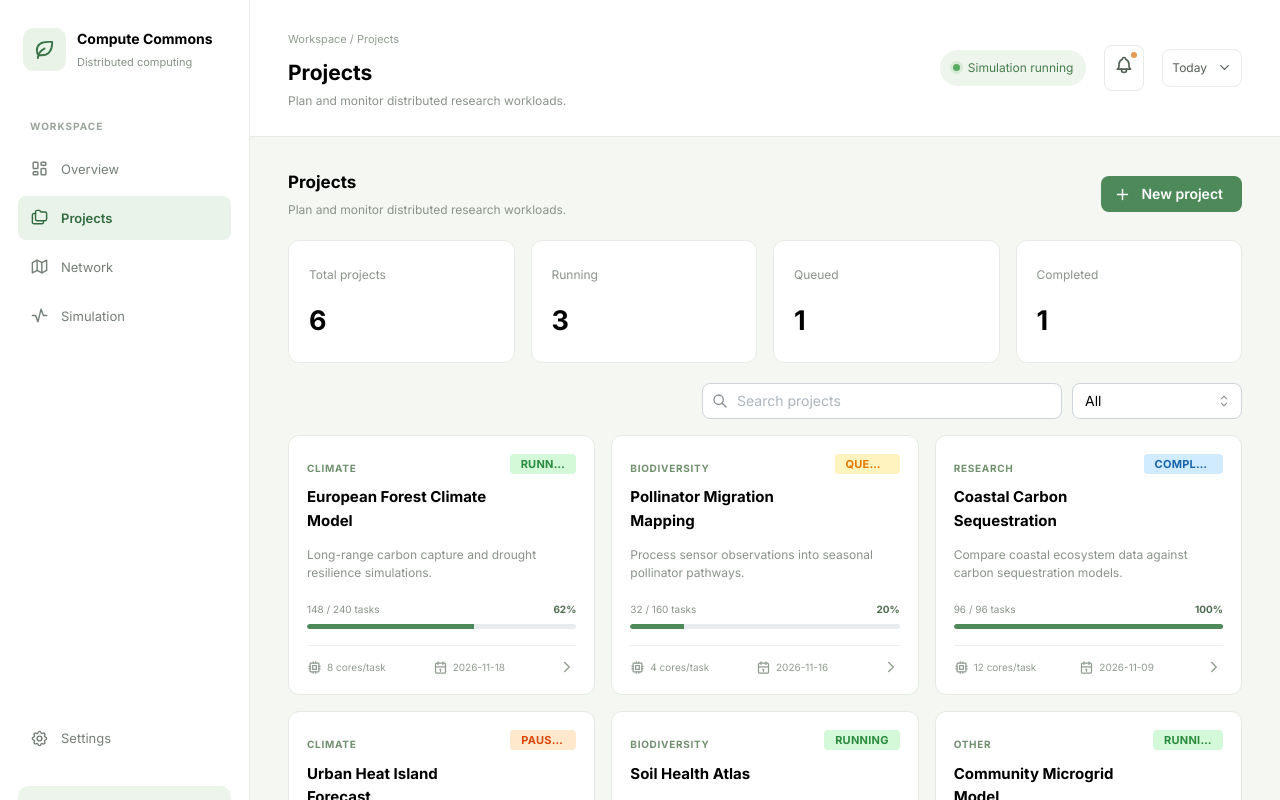
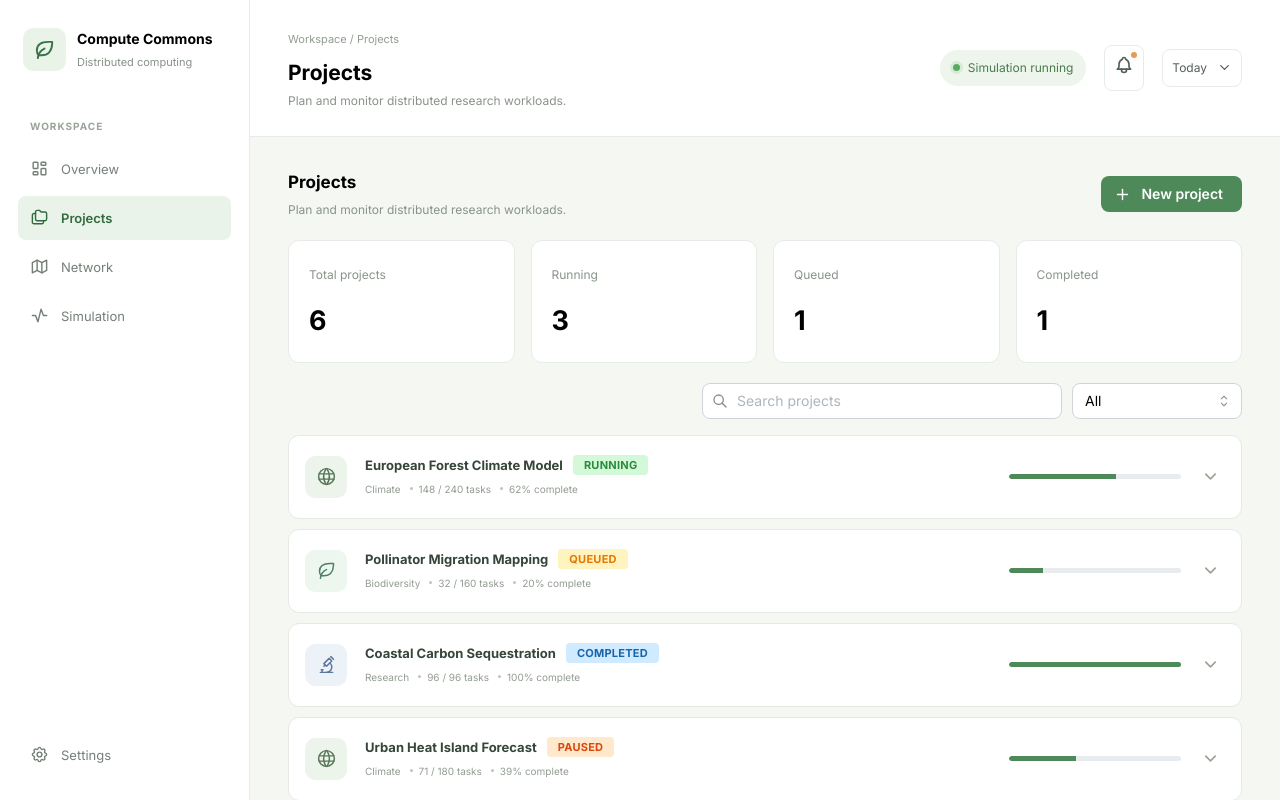
Before and after one commit to karolinakwasny/Odoo_Hackathon_6th_Edition, a React (Vite) app in the folder compute-commons-admin/: page /projects in a window 1280 px wide. Shown: the top 800 px of the page. Built offline with nearby package versions, Linux system fonts and the light colour scheme.

Commit message:
projects changed

```diff
--- a/compute-commons-admin/src/features/projects/components/ProjectCard.tsx
+++ b/compute-commons-admin/src/features/projects/components/ProjectCard.tsx
@@ -1,35 +1,86 @@
-import { IconCpu, IconCalendar, IconChevronRight } from '@tabler/icons-react'
-import { Progress } from '@mantine/core'
+import {
+  IconCalendar,
+  IconChevronDown,
+  IconCpu,
+  IconDots,
+  IconLeaf,
+  IconMicroscope,
+  IconServer,
+  IconWorld,
+} from '@tabler/icons-react'
+import { Button, Progress } from '@mantine/core'
 import { useNavigate } from 'react-router-dom'
-import type { Project } from '../types'
+import type { Project, ProjectCategory } from '../types'
 import { StatusBadge } from '../../../components/ui/StatusBadge'
 
-export function ProjectCard({ project }: { project: Project }) {
+interface ProjectCardProps {
+  project: Project
+  expanded: boolean
+  onToggle: () => void
+}
+
+const categoryIcons = {
+  Climate: IconWorld,
+  Biodiversity: IconLeaf,
+  Research: IconMicroscope,
+  Other: IconDots,
+} satisfies Record<ProjectCategory, typeof IconWorld>
+
+export function ProjectCard({ project, expanded, onToggle }: ProjectCardProps) {
   const navigate = useNavigate()
   const total = project.requirements.taskCount
   const progress = total > 0 ? Math.round(project.completedTasks / total * 100) : 0
+  const CategoryIcon = categoryIcons[project.category]
+
   return (
-    <article className="project-card" role="button" tabIndex={0} onClick={() => navigate(`/projects/${project.id}`)} onKeyDown={(event) => {
-      if (event.key === 'Enter') navigate(`/projects/${project.id}`)
-    }}>
-      <div className="project-card-top">
-        <div>
-          <span className="project-category">{project.category}</span>
-          <h3>{project.name}</h3>
+    <article className={`project-list-item${expanded ? ' expanded' : ''}`}>
+      <button
+        type="button"
+        className="project-list-trigger"
+        aria-expanded={expanded}
+        onClick={onToggle}
+      >
+        <span className={`project-category-icon ${project.category.toLowerCase()}`}>
+          <CategoryIcon size={21} stroke={1.7} />
+        </span>
+        <span className="project-list-main">
+          <span className="project-list-title-row">
+            <strong>{project.name}</strong>
+            <StatusBadge status={project.status} />
+          </span>
+          <span className="project-list-summary">
+            <span>{project.category}</span>
+            <span>{project.completedTasks} / {total} tasks</span>
+            <span>{progress}% complete</span>
+          </span>
+        </span>
+        <span className="project-list-progress">
+          <Progress value={progress} color="forest" size="sm" radius="xl" />
+        </span>
+        <IconChevronDown className="project-expand-icon" size={19} />
+      </button>
+
+      {expanded && (
+        <div className="project-expanded-content">
+          <p className="project-description">{project.description}</p>
+          <dl className="project-detail-grid">
+            <div><dt>Priority</dt><dd>{project.priority}</dd></div>
+            <div><dt>Strategy</dt><dd>{project.schedulingStrategy}</dd></div>
+            <div><dt>CPU</dt><dd>{project.requirements.cpuCoresPerTask} cores/task</dd></div>
+            <div><dt>Memory</dt><dd>{project.requirements.memoryMbPerTask.toLocaleString()} MB/task</dd></div>
+            <div><dt>Duration</dt><dd>{project.requirements.estimatedDurationSeconds}s/task</dd></div>
+            <div><dt>Renewable postponement</dt><dd>{project.requirements.postponeForRenewableEnergy ? 'Enabled' : 'Disabled'}</dd></div>
+            <div><dt><IconCalendar size={14} /> Created</dt><dd>{project.createdAt}</dd></div>
+            <div><dt><IconServer size={14} /> Allocated nodes</dt><dd>{project.allocatedNodes.length ? project.allocatedNodes.join(', ') : 'None yet'}</dd></div>
+          </dl>
+          <div className="project-expanded-footer">
+            <span><IconCpu size={15} /> {project.requirements.taskCount} total tasks</span>
+            <Button variant="light" color="forest" onClick={() => navigate(`/projects/${project.id}`)}>
+              View full details
+            </Button>
+          </div>
         </div>
-        <StatusBadge status={project.status} />
-      </div>
-      <p className="project-description">{project.description}</p>
-      <div className="project-progress-copy">
-        <span>{project.completedTasks} / {total} tasks</span>
-        <strong>{progress}%</strong>
-      </div>
-      <Progress value={progress} color="forest" size="sm" radius="xl" />
-      <div className="project-card-footer">
-        <span><IconCpu size={15} /> {project.requirements.cpuCoresPerTask} cores/task</span>
-        <span><IconCalendar size={15} /> {project.createdAt}</span>
-        <IconChevronRight className="project-arrow" size={18} />
-      </div>
+      )}
     </article>
   )
 }
--- a/compute-commons-admin/src/features/projects/pages/ProjectsPage.tsx
+++ b/compute-commons-admin/src/features/projects/pages/ProjectsPage.tsx
@@ -12,6 +12,7 @@ export function ProjectsPage() {
   const [opened, setOpened] = useState(false)
   const [search, setSearch] = useState('')
   const [status, setStatus] = useState<ProjectStatus | 'All'>('All')
+  const [expandedId, setExpandedId] = useState<string | null>(null)
   const projects = useProjectStore((state) => state.projects)
   const add = useProjectStore((state) => state.add)
 
@@ -54,8 +55,15 @@ export function ProjectsPage() {
       </div>
 
       {filtered.length > 0 ? (
-        <div className="project-grid">
-          {filtered.map((project) => <ProjectCard project={project} key={project.id} />)}
+        <div className="project-list">
+          {filtered.map((project) => (
+            <ProjectCard
+              project={project}
+              key={project.id}
+              expanded={expandedId === project.id}
+              onToggle={() => setExpandedId(expandedId === project.id ? null : project.id)}
+            />
+          ))}
         </div>
       ) : (
         <EmptyState description="Try a different name or status filter." />
--- a/compute-commons-admin/src/styles/global.css
+++ b/compute-commons-admin/src/styles/global.css
@@ -535,6 +535,32 @@ button {
 .compact-stat .stat-value { display: block; margin: 14px 0 0; }
 .project-toolbar { display: grid; grid-template-columns: minmax(220px, 360px) 170px; justify-content: end; gap: 10px; margin-bottom: 16px; }
 .project-grid { display: grid; grid-template-columns: repeat(3, minmax(0, 1fr)); gap: 16px; }
+.project-list { display: flex; flex-direction: column; gap: 10px; }
+.project-list-item { background: #fff; border: 1px solid #e5ebe3; border-radius: 11px; overflow: hidden; transition: border-color .18s, box-shadow .18s; }
+.project-list-item.expanded { border-color: #b8cbb5; box-shadow: 0 8px 24px rgba(56,109,69,.07); }
+.project-list-trigger { width: 100%; min-height: 82px; display: grid; grid-template-columns: 48px minmax(180px, 1fr) 180px 24px; align-items: center; gap: 12px; border: 0; background: transparent; color: #354539; padding: 12px 16px; text-align: left; cursor: pointer; }
+.project-list-trigger:hover { background: #fbfcfa; }
+.project-category-icon { width: 42px; height: 42px; display: grid; place-items: center; border-radius: 10px; color: #56775a; background: #edf4eb; }
+.project-category-icon.biodiversity { color: #4d8061; background: #edf6ef; }
+.project-category-icon.research { color: #5d789e; background: #edf2f8; }
+.project-category-icon.other { color: #9a7748; background: #faf3e8; }
+.project-list-main { min-width: 0; }
+.project-list-title-row { display: flex; align-items: center; gap: 10px; }
+.project-list-title-row strong { font-size: 13px; }
+.project-list-summary { display: flex; gap: 18px; margin-top: 7px; color: #929c91; font-size: 10px; }
+.project-list-summary span + span { position: relative; }
+.project-list-summary span + span::before { content: ""; position: absolute; left: -9px; top: 5px; width: 3px; height: 3px; border-radius: 50%; background: #bdc7ba; }
+.project-list-progress { padding-right: 8px; }
+.project-expand-icon { color: #98a395; transition: transform .18s; }
+.project-list-item.expanded .project-expand-icon { transform: rotate(180deg); }
+.project-expanded-content { border-top: 1px solid #edf0eb; padding: 18px 16px 16px 76px; background: #fdfefd; }
+.project-expanded-content .project-description { min-height: 0; margin: 0 0 14px; }
+.project-detail-grid { display: grid; grid-template-columns: repeat(4, minmax(0,1fr)); gap: 8px 18px; margin: 0; }
+.project-detail-grid div { min-width: 0; border: 1px solid #edf0eb; border-radius: 8px; padding: 9px 10px; background: #fff; }
+.project-detail-grid dt { display: flex; align-items: center; gap: 5px; color: #929c91; font-size: 9px; margin-bottom: 5px; }
+.project-detail-grid dd { margin: 0; color: #4d5c50; font-size: 11px; line-height: 1.35; }
+.project-expanded-footer { display: flex; align-items: center; justify-content: space-between; margin-top: 14px; }
+.project-expanded-footer > span { display: flex; align-items: center; gap: 6px; color: #899389; font-size: 10px; }
 .project-card { background: #fff; border: 1px solid #e5ebe3; border-radius: 11px; padding: 18px; cursor: pointer; transition: border-color .18s, box-shadow .18s, transform .18s; }
 .project-card:hover, .project-card:focus { border-color: #b7cbb5; box-shadow: 0 8px 24px rgba(56,109,69,.08); transform: translateY(-2px); outline: none; }
 .project-card-top { display: flex; justify-content: space-between; align-items: flex-start; gap: 12px; }
@@ -589,11 +615,18 @@ button {
 .simulation-bars { display:grid; gap:12px; }.simulation-bars > div { display:grid; grid-template-columns:190px 1fr; align-items:center; gap:12px; color:#899389; font-size:11px; }.run-button { margin-top:20px; }
 @media (max-width:1100px) {
   .project-grid { grid-template-columns: repeat(2, minmax(0,1fr)); }
+  .project-detail-grid { grid-template-columns: repeat(2, minmax(0,1fr)); }
 }
 @media (max-width:700px) {
   .project-stats { grid-template-columns: repeat(2,1fr); }
   .project-toolbar { grid-template-columns:1fr; }
   .project-grid,.detail-grid,.placeholder-stats,.simulation-grid { grid-template-columns:1fr; }
+  .project-list-trigger { grid-template-columns:42px minmax(0,1fr) 20px; }
+  .project-list-progress { display: none; }
+  .project-list-summary { gap: 10px; }
+  .project-list-summary span:last-child { display: none; }
+  .project-expanded-content { padding: 16px; }
+  .project-detail-grid { grid-template-columns: repeat(2, minmax(0,1fr)); }
   .detail-progress,.allocated-panel,.activity-panel { grid-column:auto; }
   .project-detail-header { flex-direction:column; gap:16px; }
   .form-grid { grid-template-columns:1fr; }
```
